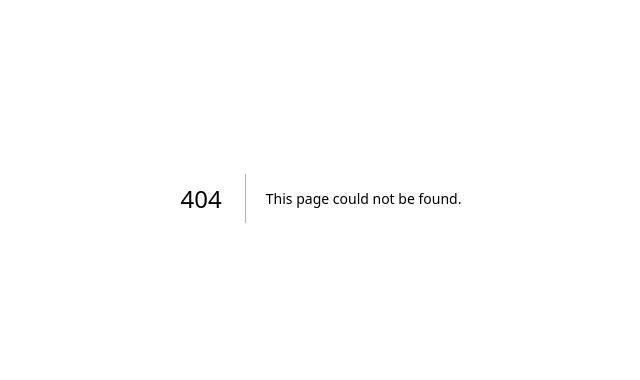
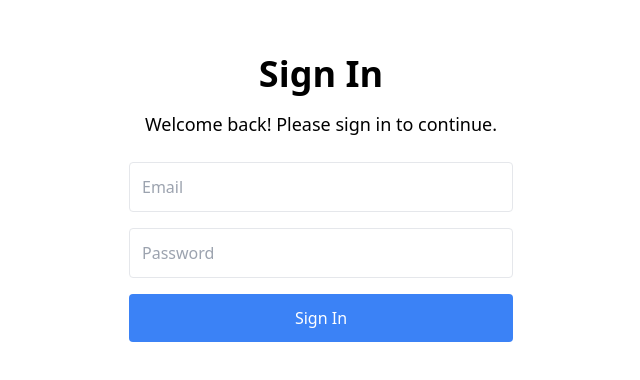
Before and after one commit to GeorgeFountainAI/DomainDrip, a Next.js app: page /signin in a window 1280 px wide. Before the commit this address had no page. Shown: the part 202-582 px from the top of the page, without its empty margins (319-959 px from the left). Built offline with nearby package versions, Linux system fonts and the light colour scheme.

Commit message:
Add routing pages for signup, signin, dashboard, learn

```diff
--- /dev/null
+++ b/src/app/dashboard/page.js
@@ -0,0 +1,11 @@
+export default function DashboardPage() {
+  return (
+    <main className="min-h-screen p-6 bg-white text-black">
+      <h1 className="text-4xl font-bold mb-4">Dashboard</h1>
+      <p className="text-lg mb-4">
+        Welcome to your DomainDrip.AI dashboard. View your saved searches, manage favorites, and track domain ideas.
+      </p>
+      <p className="italic">More functionality coming soon...</p>
+    </main>
+  );
+}
--- /dev/null
+++ b/src/app/learn/page.js
@@ -0,0 +1,15 @@
+export default function LearnPage() {
+  return (
+    <main className="min-h-screen p-6 bg-white text-black">
+      <h1 className="text-4xl font-bold mb-4">Learn</h1>
+      <p className="text-lg mb-6">
+        Explore how DomainDrip.AI works, tips for finding the best domains, and how to use AI suggestions effectively.
+      </p>
+      <ul className="list-disc list-inside">
+        <li>How to brainstorm with AI</li>
+        <li>How we generate pricing in real-time</li>
+        <li>Tips on branding with domains</li>
+      </ul>
+    </main>
+  );
+}
--- /dev/null
+++ b/src/app/signin/page.js
@@ -0,0 +1,26 @@
+export default function SigninPage() {
+  return (
+    <main className="flex min-h-screen flex-col items-center justify-center p-6 bg-white text-black">
+      <h1 className="text-4xl font-bold mb-4">Sign In</h1>
+      <p className="mb-6 text-lg">Welcome back! Please sign in to continue.</p>
+      <form className="flex flex-col gap-4 w-full max-w-sm">
+        <input
+          type="email"
+          placeholder="Email"
+          className="p-3 border rounded"
+        />
+        <input
+          type="password"
+          placeholder="Password"
+          className="p-3 border rounded"
+        />
+        <button
+          type="submit"
+          className="bg-blue-500 text-white py-3 rounded hover:bg-blue-600 transition"
+        >
+          Sign In
+        </button>
+      </form>
+    </main>
+  );
+}
--- /dev/null
+++ b/src/app/signup/page.js
@@ -0,0 +1,27 @@
+export default function SignupPage() {
+  return (
+    <main className="flex min-h-screen flex-col items-center justify-center p-6 bg-white text-black">
+      <h1 className="text-4xl font-bold mb-4">Sign Up</h1>
+      <p className="mb-6 text-lg">Create your account to get started.</p>
+      {/* You can replace this with a real form later */}
+      <form className="flex flex-col gap-4 w-full max-w-sm">
+        <input
+          type="email"
+          placeholder="Email"
+          className="p-3 border rounded"
+        />
+        <input
+          type="password"
+          placeholder="Password"
+          className="p-3 border rounded"
+        />
+        <button
+          type="submit"
+          className="bg-blue-500 text-white py-3 rounded hover:bg-blue-600 transition"
+        >
+          Sign Up
+        </button>
+      </form>
+    </main>
+  );
+}
```
